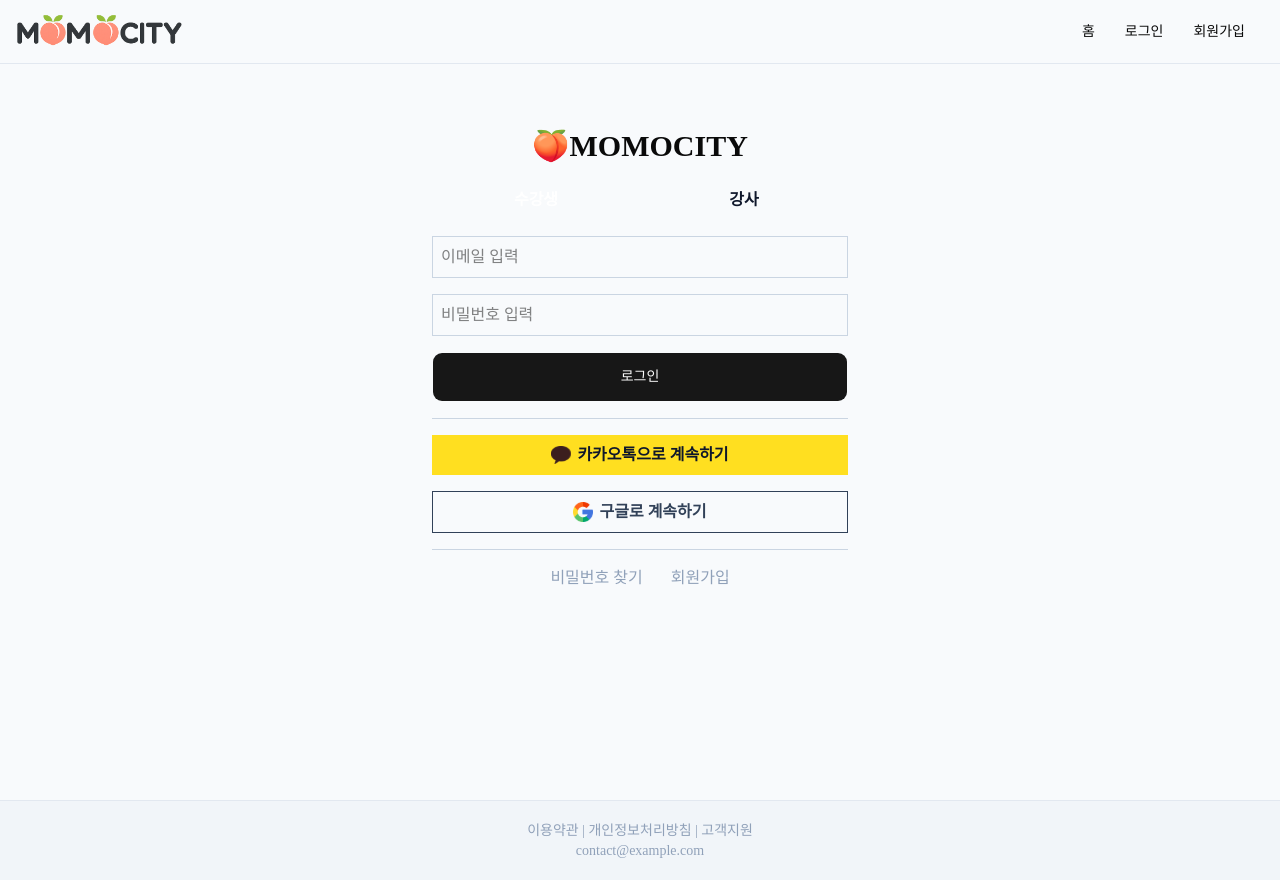
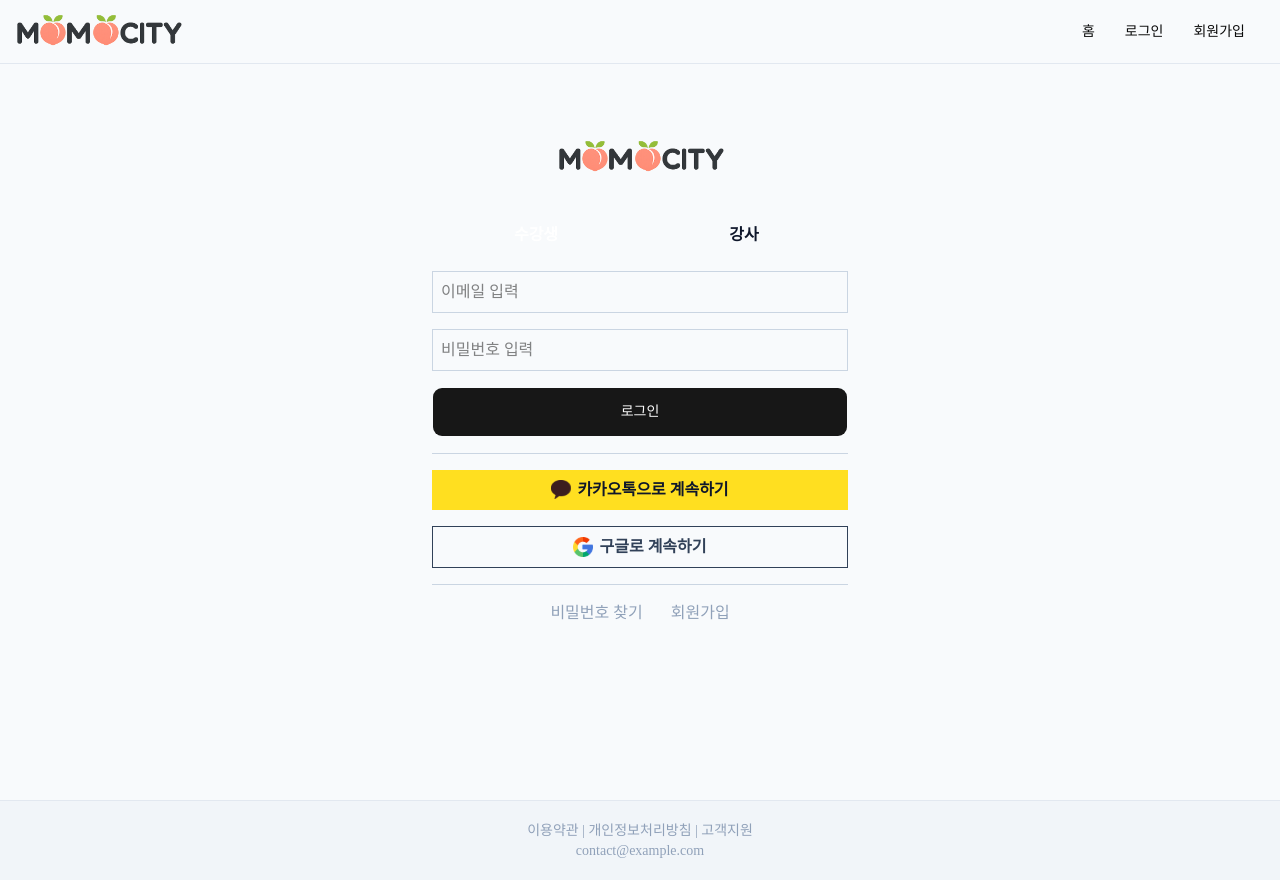
Before and after one commit to MoMoFighters/FRONT-Fighters, a Next.js app: page /auth/login in a window 1280 px wide. Built offline with nearby package versions, Linux system fonts and the light colour scheme.

Commit message:
[UI] 로그인 페이지 로고 #13

```diff
--- a/src/app/(guest)/auth/login/page.tsx
+++ b/src/app/(guest)/auth/login/page.tsx
@@ -3,6 +3,7 @@
 import Link from "next/link";
 import kakao from '@/app/assets/img/kakao.svg'
 import google from '@/app/assets/img/google.svg'
+import logo from '@/app/assets/img/header_logo.png'
 
 export default function Login() {
 
@@ -11,7 +12,14 @@
 
     return (
         <div className="p-4 flex flex-col gap-4 justify-center align-middle max-w-md mx-auto my-auto">
-            <div className="text-center text-3xl font-bold">🍑MOMOCITY</div>
+            <div className="flex justify-center">
+                <Image
+                    src={logo}
+                    width={180}
+                    alt="MOMOCITY 로고"
+                    priority
+                />
+            </div>
             <div className="grid grid-cols-2">
                 <div className="bg-mauve-500 py-2 text-center">
                     <p className="text-white font-bold">수강생</p>
```
